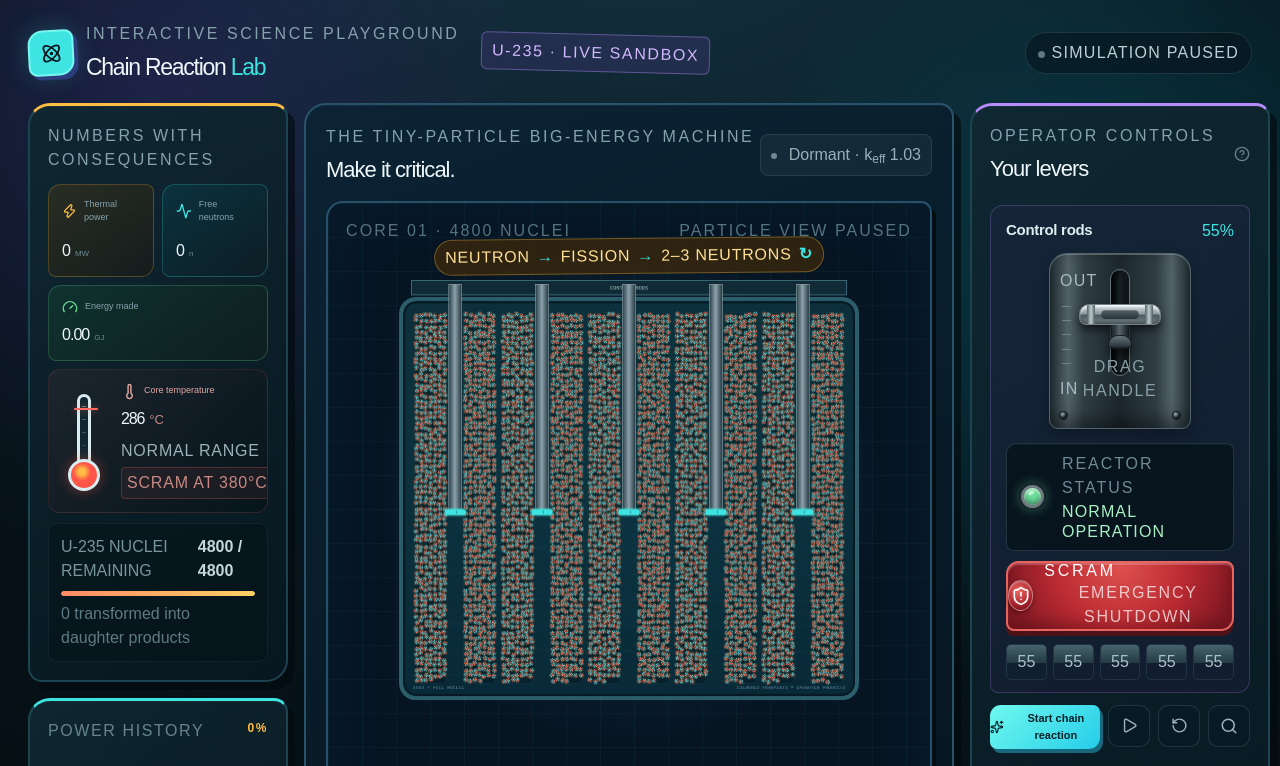
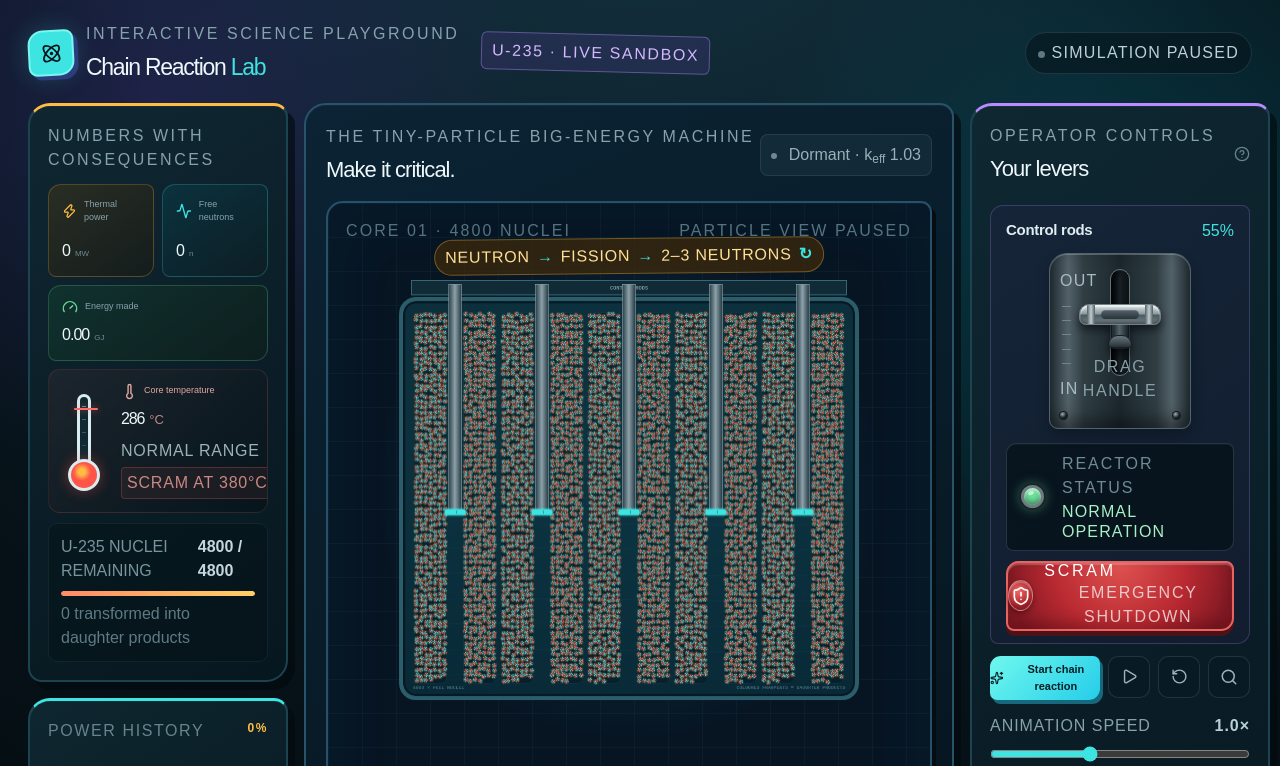
Before and after one commit to awm11/nuclear-reactor, a React (Vite) app: page / in a window 1280 px wide. Shown: the top 766 px of the page. Built offline with nearby package versions, Linux system fonts and the light colour scheme.

Commit message:
Remove duplicate rod tracker

```diff
--- a/app/globals.css
+++ b/app/globals.css
@@ -129,9 +129,6 @@ button { color: inherit; }
 .throttle-instruction { position: absolute; z-index: 3; bottom: 25px; left: 22px; right: 22px; color: #8aa0a8; text-align: center; font: 700 7px var(--font-geist-mono), monospace; text-transform: uppercase; letter-spacing: .1em; pointer-events: none; }
 input[type='range'] { width: 100%; margin: 18px 0 6px; accent-color: var(--cyan); cursor: pointer; }
 .range-labels { color: #58747e; font: 8px var(--font-geist-mono), monospace; text-transform: uppercase; letter-spacing: .08em; }
-.rod-miniatures { display: grid; grid-template-columns: repeat(5, 1fr); gap: 6px; margin-top: 13px; }
-.rod-miniatures span { position: relative; isolation: isolate; overflow: hidden; padding: 5px 0; text-align: center; border: 1px solid rgba(151,208,224,.12); border-radius: 5px; color: #abc0c7; font: 700 8px var(--font-geist-mono), monospace; }
-.rod-miniatures span::before { content: ''; position: absolute; z-index: -1; inset: 0 0 auto; height: var(--rod-fill); background: linear-gradient(#47636c, #243b43); transition: height .18s ease-out; }
 .absorption-control { display: block; margin-top: 10px; padding: 13px 15px; border: 1px solid rgba(62,228,225,.2); border-radius: 8px 13px 8px 13px; background: rgba(5,52,62,.21); }
 .absorption-control input { margin: 14px 0 8px; }
 .absorption-control .control-label strong { font-size: 12px; }
--- a/app/page.tsx
+++ b/app/page.tsx
@@ -278,7 +278,7 @@ export default function Home() {
               <div><p className="eyebrow">Operator controls</p><h2>Your levers</h2></div>
               <span className="shortcut-help" title="Space: play/pause · Z: inspection loupe · ↑↓: rods · ←→: select fuel · R: replace · S: SCRAM"><CircleHelp size={16} /></span>
             </div>
-            <RodThrottle value={averageRod} rods={rods} onChange={setRodBank}>
+            <RodThrottle value={averageRod} onChange={setRodBank}>
               <div className={`safety-status ${overheating ? 'danger' : temperatureWarning ? 'caution' : 'normal'}`} role="status" aria-live="polite">
                 <span className="safety-lamp" aria-hidden="true" />
                 <span className="safety-status-copy">
@@ -410,7 +410,7 @@ function BuyMeACoffee() {
   );
 }
 
-function RodThrottle({ value, rods, onChange, children }: { value: number; rods: number[]; onChange: (value: number) => void; children: React.ReactNode }) {
+function RodThrottle({ value, onChange, children }: { value: number; onChange: (value: number) => void; children: React.ReactNode }) {
   const pointerState = useRef<{ startY: number; grabOffsetY: number; moved: boolean } | null>(null);
 
   const pointerValue = (clientY: number, target: HTMLDivElement, offsetY = 0) => {
@@ -474,9 +474,6 @@ function RodThrottle({ value, rods, onChange, children }: { value: number; rods:
         <span className="throttle-instruction">Drag handle</span>
       </div>
       {children}
-      <div className="rod-miniatures" aria-label="Control rod insertion values">
-        {rods.map((rod, index) => <span key={index} style={{ '--rod-fill': `${rod}%` } as React.CSSProperties}>{Math.round(rod)}</span>)}
-      </div>
     </div>
   );
 }
```
